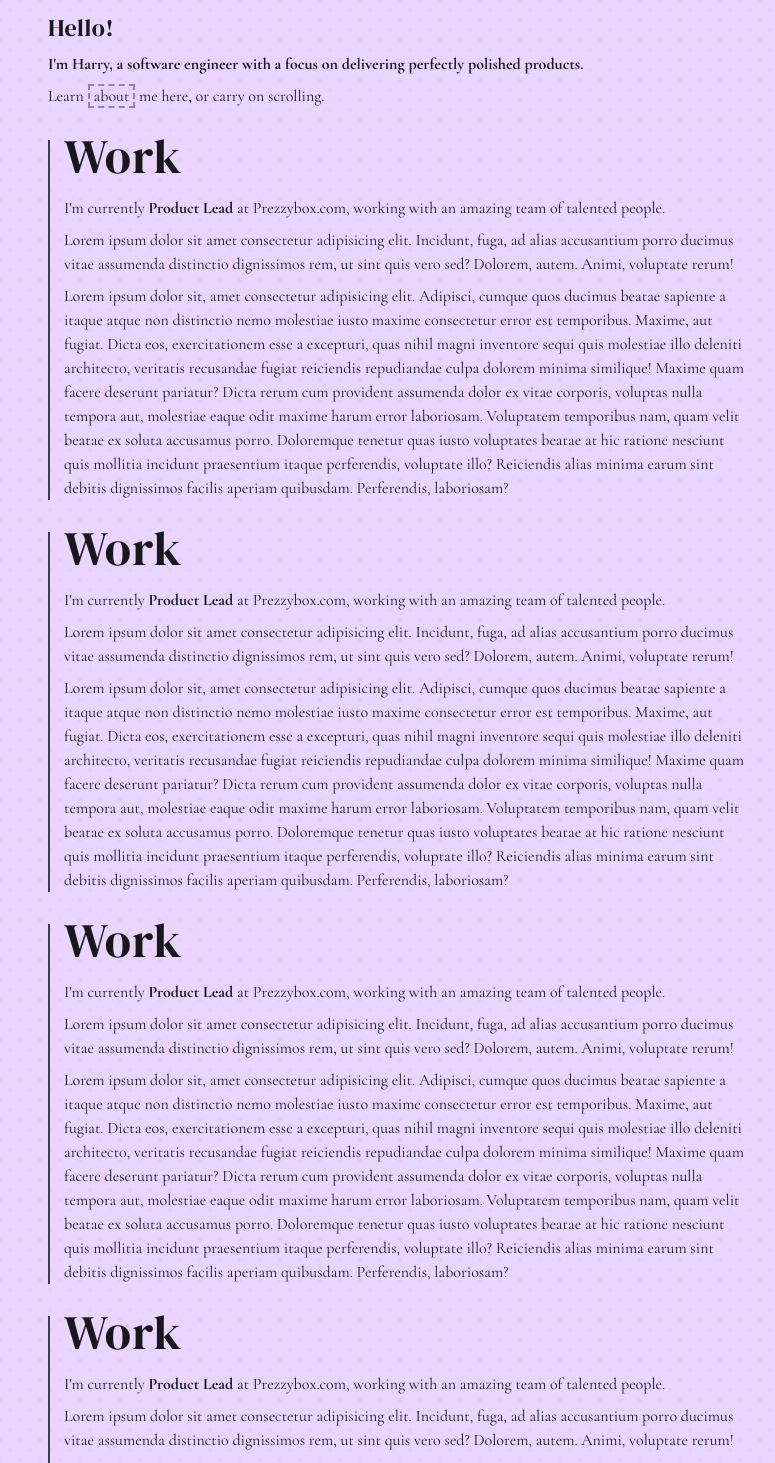
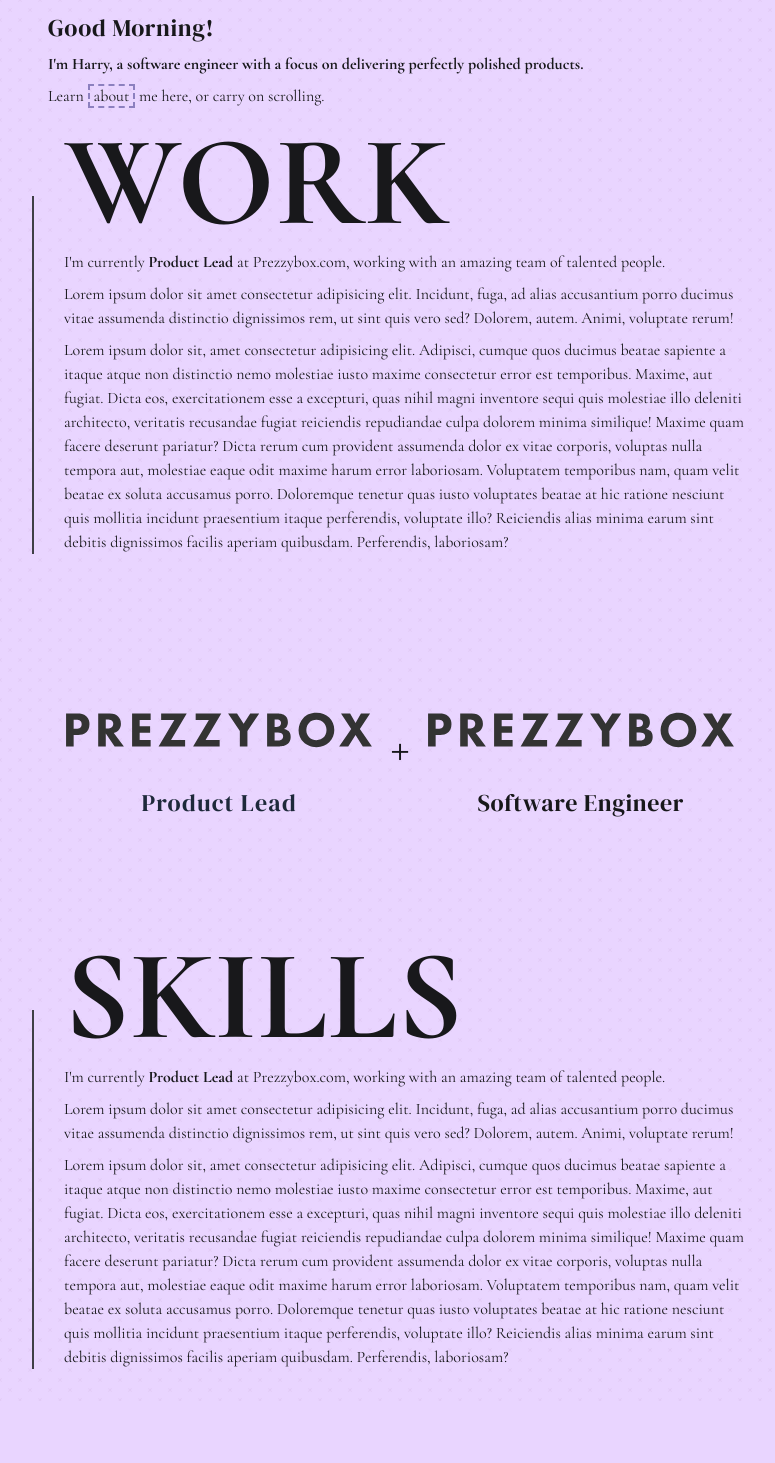
Before and after one commit to harry-higgins-2614/HarryHiggins, a Vue app: page / in a window 1280 px wide. Shown: the part 100-1563 px from the top of the page, without its empty margins (240-1015 px from the left). After the commit the page ends 1501 px from the top, so only its background shows below. Built offline with nearby package versions, Linux system fonts and the light colour scheme.

Commit message:
add prezzybox

```diff
--- a/src/components/Section.vue
+++ b/src/components/Section.vue
@@ -1,8 +1,13 @@
 <template>
+  <div class="ml-4 pt-2">
     <div class="w-100 h-fit relative">
-      <div
-        class="border-detail" v-if="visible"></div>
+      <div class="border-detail" v-if="visible"></div>
+      <header class="text-[10vw] leading-[0.8] font-semibold uppercase">
+        <slot name="header"></slot>
+      </header>
+      <slot name="content"></slot>
       <slot></slot>
+    </div>
   </div>
 </template>
 <style lang="scss" scoped>
@@ -11,10 +16,11 @@
   transform-origin: top;
   content: "";
   position: absolute;
-  top: 1rem;
+  top: 4rem;
+  left:-2rem;
   bottom: 0;
   @apply bg-zinc-700;
-  animation: slideFromTop 1.8s ease-in-out;
+  animation: slideFromTop 3s ease-in-out;
 }
 
 @keyframes slideFromTop {
@@ -38,11 +44,8 @@ import { onMounted, ref } from "vue";
 
 const props = defineProps({
   showDetail: String,
-  visible: Boolean
+  visible: Boolean,
 });
 
 const global = useGlobalStore();
-
-
-
 </script>
--- a/src/main.scss
+++ b/src/main.scss
@@ -26,6 +26,7 @@ h2 {
 
 ::selection {
     @apply bg-indigo-500/25;
+    padding-top: 0;
 }
 
 .link {
--- a/src/views/Home.vue
+++ b/src/views/Home.vue
@@ -1,90 +1,144 @@
 <template>
   <div class="mb-4 space-y-2">
-<h1 class="">Hello!</h1>
+    <h1 class="">{{greeting}}</h1>
 
-<p class="font-semibold">I'm Harry, a software engineer with a focus on delivering perfectly polished products.</p>
-<p>  Learn
+    <p class="font-semibold">
+      I'm Harry, a software engineer with a focus on delivering perfectly
+      polished products.
+    </p>
+    <p>
+      Learn
       <router-link to="/about" class="link">about</router-link>
       me here, or carry on scrolling.
     </p>
   </div>
 
-
+<main class="space-y-32">
   <observable v-slot="slotted">
-
-<Section class="mt-4 observable" showDetail="left" :visible="slotted.visible">
-    <div class="ml-4 pt-2">
-    <h1 class="text-5xl">Work</h1>
+    <Section
+      showDetail="left"
+      :visible="slotted.visible"
+    >
+      <template v-slot:header>Work</template>
       <div class="content space-y-2">
-    <p class="mt-4">I'm currently <span class="font-semibold">Product Lead</span> at Prezzybox.com, working with an amazing team of talented people.</p>
-    <p>Lorem ipsum dolor sit amet consectetur adipisicing elit. Incidunt, fuga, ad alias accusantium porro ducimus vitae assumenda distinctio dignissimos rem, ut sint quis vero sed? Dolorem, autem. Animi, voluptate rerum!</p>
-    <p>Lorem ipsum dolor sit, amet consectetur adipisicing elit. Adipisci, cumque quos ducimus beatae sapiente a itaque atque non distinctio nemo molestiae iusto maxime consectetur error est temporibus. Maxime, aut fugiat.
-    Dicta eos, exercitationem esse a excepturi, quas nihil magni inventore sequi quis molestiae illo deleniti architecto, veritatis recusandae fugiat reiciendis repudiandae culpa dolorem minima similique! Maxime quam facere deserunt pariatur?
-    Dicta rerum cum provident assumenda dolor ex vitae corporis, voluptas nulla tempora aut, molestiae eaque odit maxime harum error laboriosam. Voluptatem temporibus nam, quam velit beatae ex soluta accusamus porro.
-    Doloremque tenetur quas iusto voluptates beatae at hic ratione nesciunt quis mollitia incidunt praesentium itaque perferendis, voluptate illo? Reiciendis alias minima earum sint debitis dignissimos facilis aperiam quibusdam. Perferendis, laboriosam?</p>
-    </div>
+        <p class="mt-4">
+          I'm currently <span class="font-semibold">Product Lead</span> at
+          Prezzybox.com, working with an amazing team of talented people.
+        </p>
+        <p>
+          Lorem ipsum dolor sit amet consectetur adipisicing elit. Incidunt,
+          fuga, ad alias accusantium porro ducimus vitae assumenda distinctio
+          dignissimos rem, ut sint quis vero sed? Dolorem, autem. Animi,
+          voluptate rerum!
+        </p>
+        <p>
+          Lorem ipsum dolor sit, amet consectetur adipisicing elit. Adipisci,
+          cumque quos ducimus beatae sapiente a itaque atque non distinctio nemo
+          molestiae iusto maxime consectetur error est temporibus. Maxime, aut
+          fugiat. Dicta eos, exercitationem esse a excepturi, quas nihil magni
+          inventore sequi quis molestiae illo deleniti architecto, veritatis
+          recusandae fugiat reiciendis repudiandae culpa dolorem minima
+          similique! Maxime quam facere deserunt pariatur? Dicta rerum cum
+          provident assumenda dolor ex vitae corporis, voluptas nulla tempora
+          aut, molestiae eaque odit maxime harum error laboriosam. Voluptatem
+          temporibus nam, quam velit beatae ex soluta accusamus porro.
+          Doloremque tenetur quas iusto voluptates beatae at hic ratione
+          nesciunt quis mollitia incidunt praesentium itaque perferendis,
+          voluptate illo? Reiciendis alias minima earum sint debitis dignissimos
+          facilis aperiam quibusdam. Perferendis, laboriosam?
+        </p>
       </div>
     </Section>
   </observable>
 
+  <div class="w-full max-w-full h-32 flex flex-row justify-around items-center">
+
+    <div class="flex flex-col justify-center items-center h-full">
+          <img src="@/assets/Prezzybox_Logo.svg" class="h-full"/>
+          <h1 class="text-slate-800 tracking-wider">Product Lead</h1>
+      </div>
+      <span class="text-5xl">+</span>
+    <div class="flex flex-col justify-center items-center h-full">
+          <img src="@/assets/Prezzybox_Logo.svg" class="h-full"/>
+          <h1>Software Engineer</h1>
+    </div>
+
+  </div>
+
   <observable v-slot="slotted">
-
-<Section class="mt-4 observable" showDetail="left" :visible="slotted.visible">
-    <div class="ml-4 pt-2">
-    <h1 class="text-5xl">Work</h1>
+    <Section
+      showDetail="right"
+      :visible="slotted.visible"
+    >
+      <template v-slot:header>Skills</template>
       <div class="content space-y-2">
-    <p class="mt-4">I'm currently <span class="font-semibold">Product Lead</span> at Prezzybox.com, working with an amazing team of talented people.</p>
-    <p>Lorem ipsum dolor sit amet consectetur adipisicing elit. Incidunt, fuga, ad alias accusantium porro ducimus vitae assumenda distinctio dignissimos rem, ut sint quis vero sed? Dolorem, autem. Animi, voluptate rerum!</p>
-    <p>Lorem ipsum dolor sit, amet consectetur adipisicing elit. Adipisci, cumque quos ducimus beatae sapiente a itaque atque non distinctio nemo molestiae iusto maxime consectetur error est temporibus. Maxime, aut fugiat.
-    Dicta eos, exercitationem esse a excepturi, quas nihil magni inventore sequi quis molestiae illo deleniti architecto, veritatis recusandae fugiat reiciendis repudiandae culpa dolorem minima similique! Maxime quam facere deserunt pariatur?
-    Dicta rerum cum provident assumenda dolor ex vitae corporis, voluptas nulla tempora aut, molestiae eaque odit maxime harum error laboriosam. Voluptatem temporibus nam, quam velit beatae ex soluta accusamus porro.
-    Doloremque tenetur quas iusto voluptates beatae at hic ratione nesciunt quis mollitia incidunt praesentium itaque perferendis, voluptate illo? Reiciendis alias minima earum sint debitis dignissimos facilis aperiam quibusdam. Perferendis, laboriosam?</p>
-    </div>
+        <p class="mt-4">
+          I'm currently <span class="font-semibold">Product Lead</span> at
+          Prezzybox.com, working with an amazing team of talented people.
+        </p>
+        <p>
+          Lorem ipsum dolor sit amet consectetur adipisicing elit. Incidunt,
+          fuga, ad alias accusantium porro ducimus vitae assumenda distinctio
+          dignissimos rem, ut sint quis vero sed? Dolorem, autem. Animi,
+          voluptate rerum!
+        </p>
+        <p>
+          Lorem ipsum dolor sit, amet consectetur adipisicing elit. Adipisci,
+          cumque quos ducimus beatae sapiente a itaque atque non distinctio nemo
+          molestiae iusto maxime consectetur error est temporibus. Maxime, aut
+          fugiat. Dicta eos, exercitationem esse a excepturi, quas nihil magni
+          inventore sequi quis molestiae illo deleniti architecto, veritatis
+          recusandae fugiat reiciendis repudiandae culpa dolorem minima
+          similique! Maxime quam facere deserunt pariatur? Dicta rerum cum
+          provident assumenda dolor ex vitae corporis, voluptas nulla tempora
+          aut, molestiae eaque odit maxime harum error laboriosam. Voluptatem
+          temporibus nam, quam velit beatae ex soluta accusamus porro.
+          Doloremque tenetur quas iusto voluptates beatae at hic ratione
+          nesciunt quis mollitia incidunt praesentium itaque perferendis,
+          voluptate illo? Reiciendis alias minima earum sint debitis dignissimos
+          facilis aperiam quibusdam. Perferendis, laboriosam?
+        </p>
       </div>
     </Section>
   </observable>
-
-<observable v-slot="slotted">
-
-<Section class="mt-4 observable" showDetail="left" :visible="slotted.visible">
-    <div class="ml-4 pt-2">
-    <h1 class="text-5xl">Work</h1>
-    <div class="content space-y-2">
-    <p class="mt-4">I'm currently <span class="font-semibold">Product Lead</span> at Prezzybox.com, working with an amazing team of talented people.</p>
-    <p>Lorem ipsum dolor sit amet consectetur adipisicing elit. Incidunt, fuga, ad alias accusantium porro ducimus vitae assumenda distinctio dignissimos rem, ut sint quis vero sed? Dolorem, autem. Animi, voluptate rerum!</p>
-    <p>Lorem ipsum dolor sit, amet consectetur adipisicing elit. Adipisci, cumque quos ducimus beatae sapiente a itaque atque non distinctio nemo molestiae iusto maxime consectetur error est temporibus. Maxime, aut fugiat.
-    Dicta eos, exercitationem esse a excepturi, quas nihil magni inventore sequi quis molestiae illo deleniti architecto, veritatis recusandae fugiat reiciendis repudiandae culpa dolorem minima similique! Maxime quam facere deserunt pariatur?
-    Dicta rerum cum provident assumenda dolor ex vitae corporis, voluptas nulla tempora aut, molestiae eaque odit maxime harum error laboriosam. Voluptatem temporibus nam, quam velit beatae ex soluta accusamus porro.
-    Doloremque tenetur quas iusto voluptates beatae at hic ratione nesciunt quis mollitia incidunt praesentium itaque perferendis, voluptate illo? Reiciendis alias minima earum sint debitis dignissimos facilis aperiam quibusdam. Perferendis, laboriosam?</p>
-    </div>
-    </div>
-</Section>
-</observable>
-
-<observable v-slot="slotted">
-<Section class="mt-4 observable" showDetail="left" :visible="slotted.visible">
-    <div class="ml-4 pt-2">
-    <h1 class="text-5xl">Work</h1>
-    <div class="content space-y-2">
-    <p class="mt-4">I'm currently <span class="font-semibold">Product Lead</span> at Prezzybox.com, working with an amazing team of talented people.</p>
-    <p>Lorem ipsum dolor sit amet consectetur adipisicing elit. Incidunt, fuga, ad alias accusantium porro ducimus vitae assumenda distinctio dignissimos rem, ut sint quis vero sed? Dolorem, autem. Animi, voluptate rerum!</p>
-    <p>Lorem ipsum dolor sit, amet consectetur adipisicing elit. Adipisci, cumque quos ducimus beatae sapiente a itaque atque non distinctio nemo molestiae iusto maxime consectetur error est temporibus. Maxime, aut fugiat.
-    Dicta eos, exercitationem esse a excepturi, quas nihil magni inventore sequi quis molestiae illo deleniti architecto, veritatis recusandae fugiat reiciendis repudiandae culpa dolorem minima similique! Maxime quam facere deserunt pariatur?
-    Dicta rerum cum provident assumenda dolor ex vitae corporis, voluptas nulla tempora aut, molestiae eaque odit maxime harum error laboriosam. Voluptatem temporibus nam, quam velit beatae ex soluta accusamus porro.
-    Doloremque tenetur quas iusto voluptates beatae at hic ratione nesciunt quis mollitia incidunt praesentium itaque perferendis, voluptate illo? Reiciendis alias minima earum sint debitis dignissimos facilis aperiam quibusdam. Perferendis, laboriosam?</p>
-    </div>
-    </div>
-</Section>
-</observable>
-
+  </main>
 </template>
 
 <style>
 </style>
 
 <script setup>
-import Section from "@/components/Section.vue"
-import Observable from "@/components/Observable.vue"
-import { onMounted } from "vue"
+import Section from "@/components/Section.vue";
+import Observable from "@/components/Observable.vue";
+import { ref, onMounted } from "vue";
+
+const greeting = ref(null);
+
+onMounted(() => {
+
+    const hours = new Date().getHours();
+
+    console.log(hours);
+
+    if (hours < 6) {
+        greeting.value =  "Early riser or late sleeper? Either way, probably going to need a coffee soon."
+    }
+    else if (hours < 12) {
+        greeting.value = "Good Morning!"
+    }
+    else if (hours < 18) {
+        greeting.value = "Good Afternoon!"
+    }
+    else if (hours <= 23) {
+        greeting.value = "Good Evening -  Hope you've had a good day."
+    }
+    console.log(greeting.value)
+
+    return {
+        greeting
+    }
+})
+
+
 
 </script>
```
Also changed, not shown: src/assets/Prezzybox_Logo.svg (added). Lines whose indentation alone changed are shown as unchanged.
